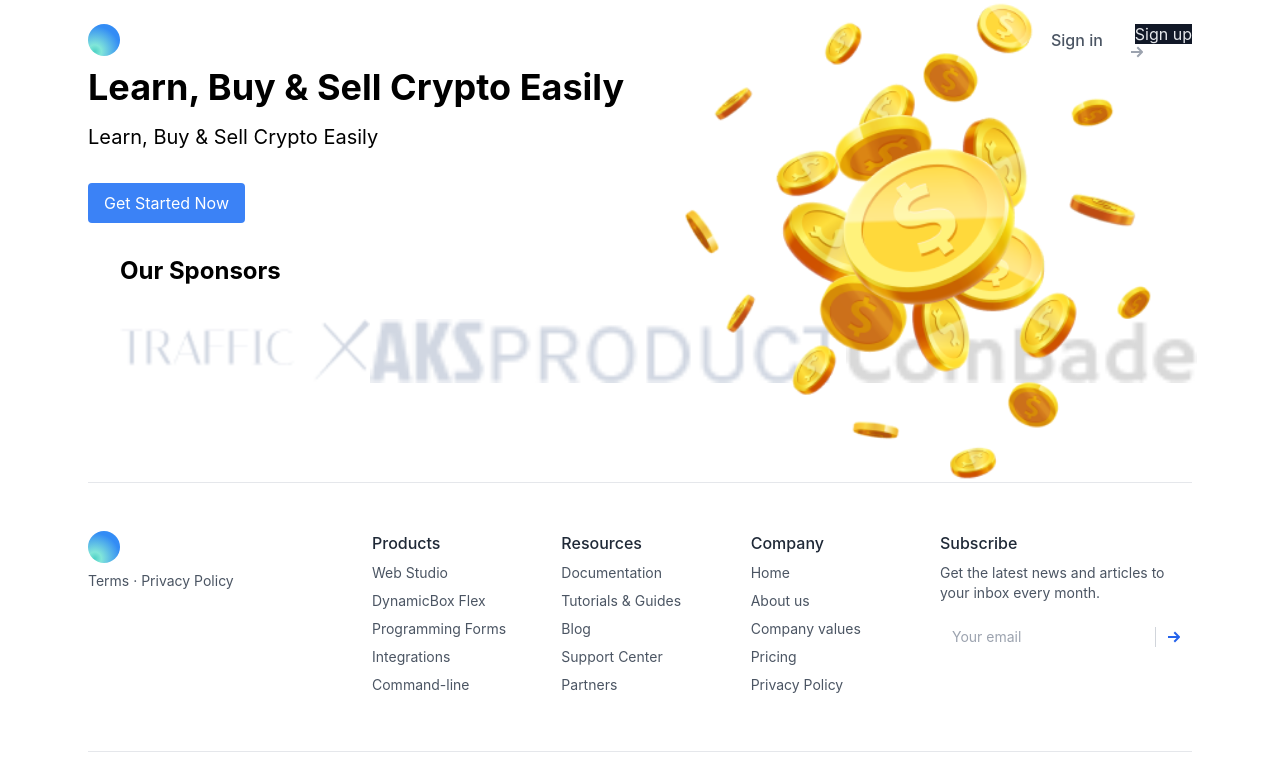
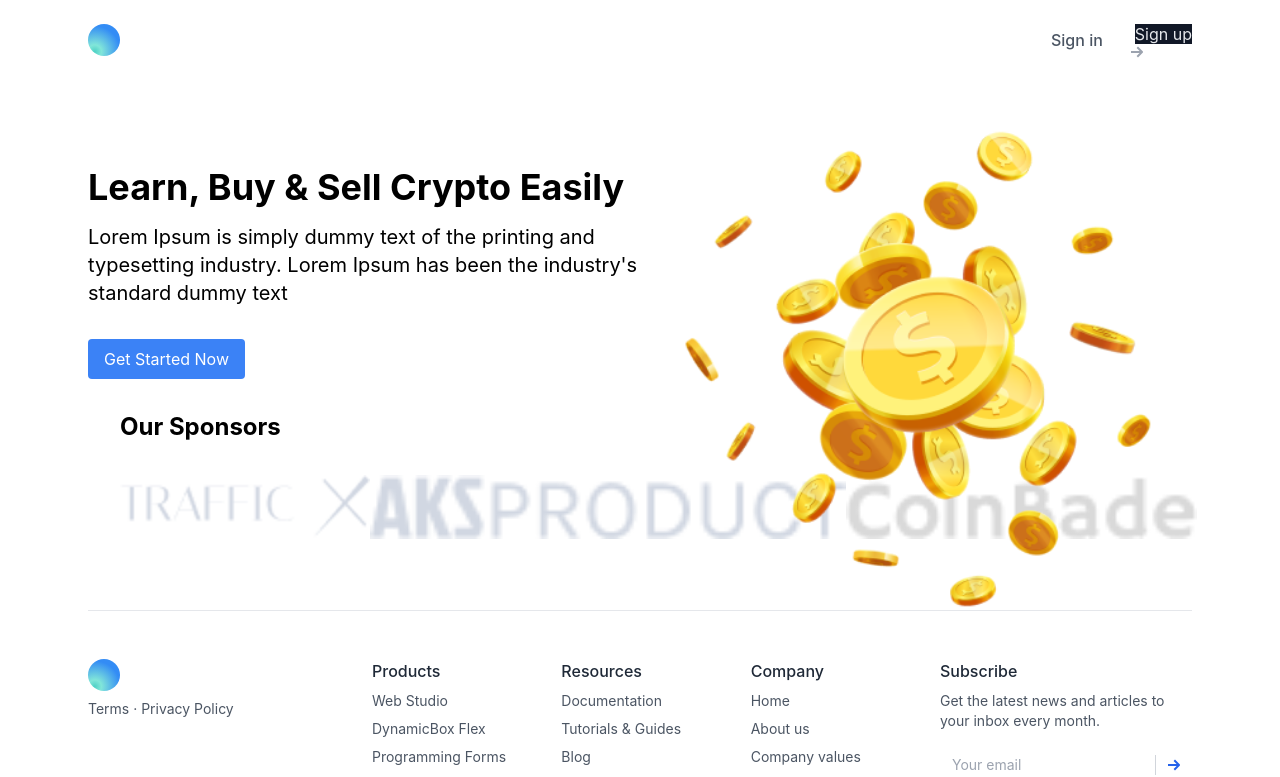
Before and after one commit to VasyaSmolyar/vascoin, a React (Create React App) app: page / in a window 1280 px wide. Shown: the top 777 px of the page. Built offline with nearby package versions, Linux system fonts and the light colour scheme.

Commit message:
fix: hero padding

```diff
--- a/src/components/landing/hero/hero.tsx
+++ b/src/components/landing/hero/hero.tsx
@@ -6,10 +6,10 @@ import sponsorThree from 'assets/landing/sponsor3.png';
 
 const Hero: React.FC = () => {
   return (
-    <div className="flex items-center justify-between bg-cover bg-center">
+    <div className="flex items-center justify-between bg-cover bg-center pt-32">
       <div className="w-1/2">
         <h1 className="text-4xl font-bold mb-4">Learn, Buy & Sell Crypto Easily</h1>
-        <p className="text-xl mb-8">Learn, Buy & Sell Crypto Easily</p>
+        <p className="text-xl mb-8">Lorem Ipsum is simply dummy text of the printing and typesetting industry. Lorem Ipsum has been the industry's standard dummy text</p>
         <button className="bg-blue-500 text-white px-4 py-2 rounded">Get Started Now</button>
         <div className="p-8">
           <h3 className="text-2xl font-bold mb-8">Our Sponsors</h3>
```
